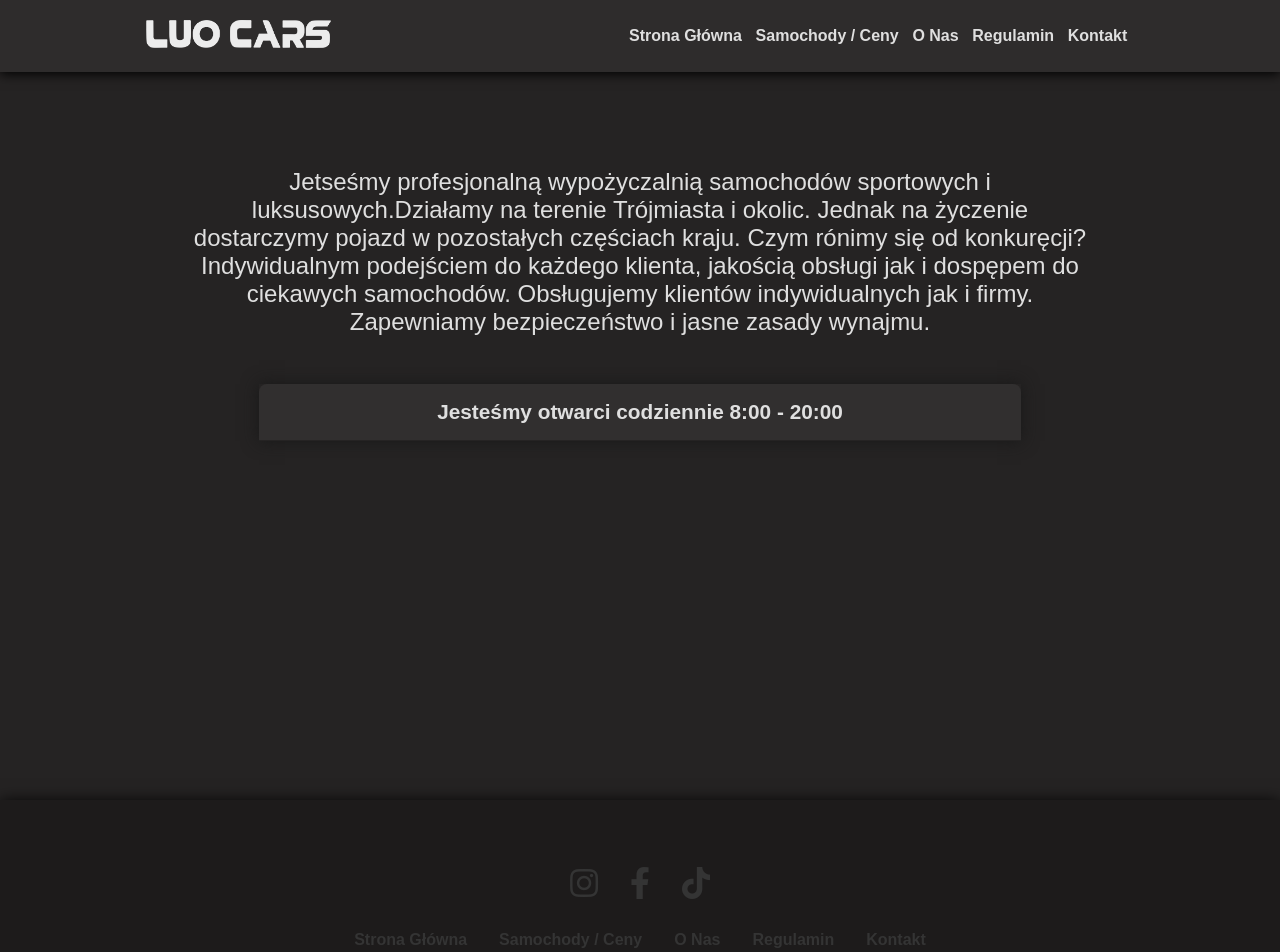
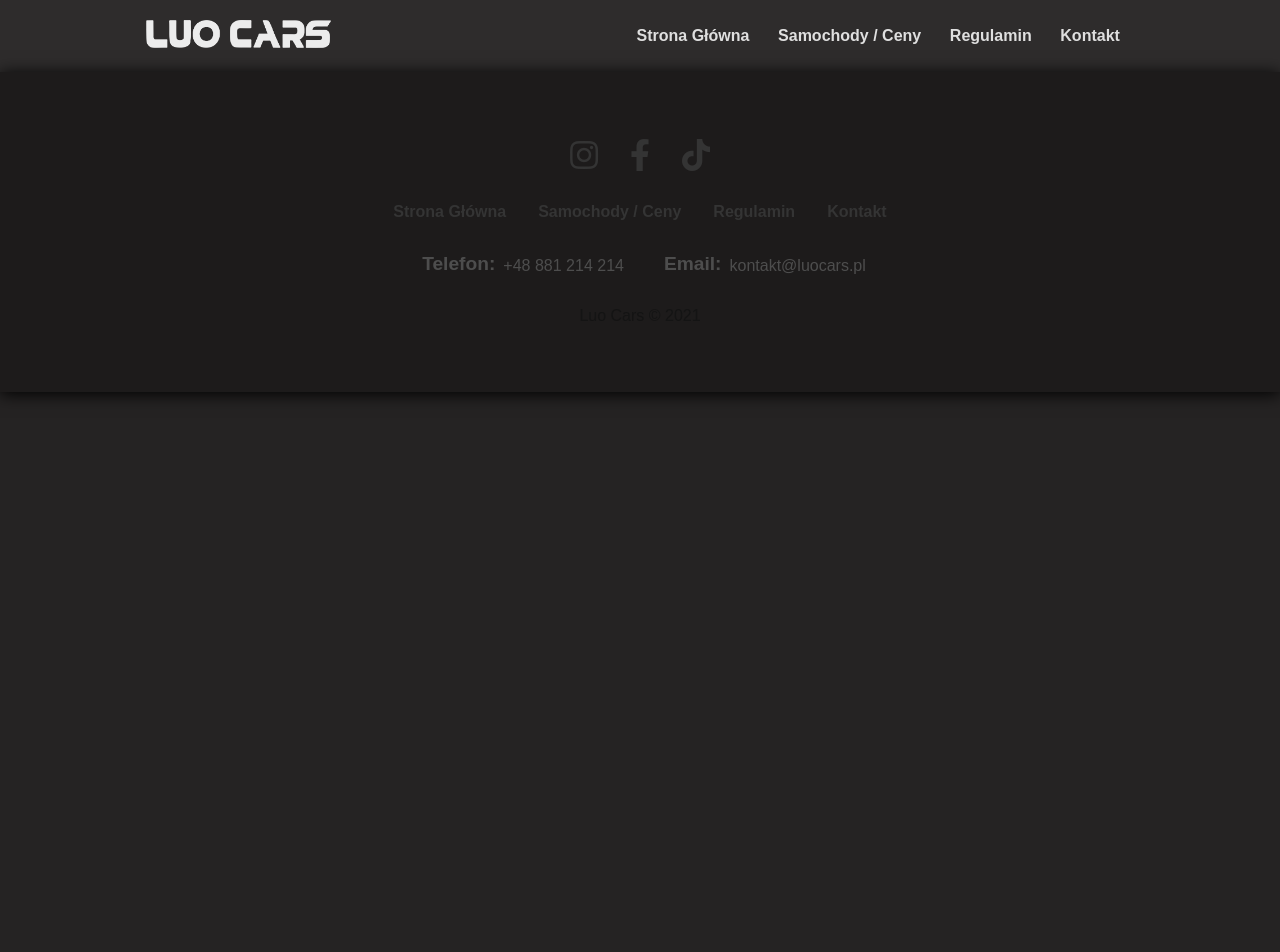
Before and after one commit to Przemek-Ter/CarRentalWebsite, a React (Create React App) app: page /about in a window 1280 px wide. Shown: the top 952 px of the page. After the commit the page ends 800 px from the top, so only its background shows below. Built offline with nearby package versions, Linux system fonts and the light colour scheme; a web font is replaced by a local one.

Commit message:
removed about page

```diff
--- a/src/App.js
+++ b/src/App.js
@@ -31,7 +31,7 @@ function App() {
         <Routes>
           <Route path="/" element={<HomePage />} />
           <Route path="/cars" element={<CarsPage />} />
-          <Route path="/about" element={<AboutPage />} />
+          {/* <Route path="/about" element={<AboutPage />} /> */}
           <Route path="/statute" element={<StatutePage />} />
           <Route path="/contact-us" element={<ContactUsPage />} />
           <Route path="/contact-us/question-form" element={<QuestionFormPage />} />
--- a/src/components/footer/Footer.js
+++ b/src/components/footer/Footer.js
@@ -33,9 +33,9 @@ function Footer() {
                         <Link to='/cars' className="footer-link">
                             <li>Samochody / Ceny</li>
                         </Link>
-                        <Link to='/about' className="footer-link">
+                        {/* <Link to='/about' className="footer-link">
                             <li>O Nas</li>
-                        </Link>
+                        </Link> */}
                         <Link to='/statute' className="footer-link">
                             <li>Regulamin</li>
                         </Link>
--- a/src/components/navbarNew/NavBar.js
+++ b/src/components/navbarNew/NavBar.js
@@ -31,9 +31,9 @@ class NavBar extends Component {
                     <Link to='/cars' className="navBar-link" onClick={this.handleClick}>
                         <li>Samochody / Ceny</li>
                     </Link>
-                    <Link to='/about' className="navBar-link" onClick={this.handleClick}>
+                    {/* <Link to='/about' className="navBar-link" onClick={this.handleClick}>
                         <li>O Nas</li>
-                    </Link>
+                    </Link> */}
                     <Link to='/statute' className="navBar-link" onClick={this.handleClick}>
                         <li>Regulamin</li>
                     </Link>
```
